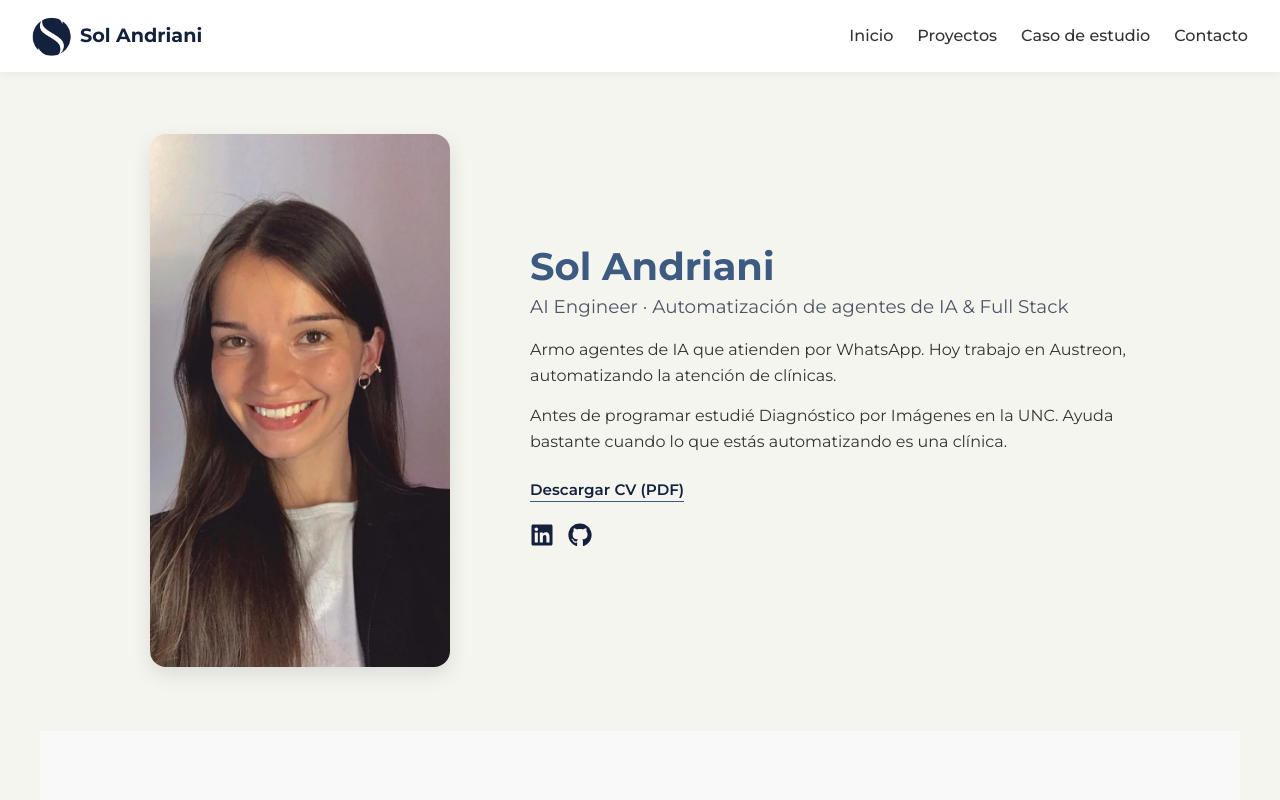
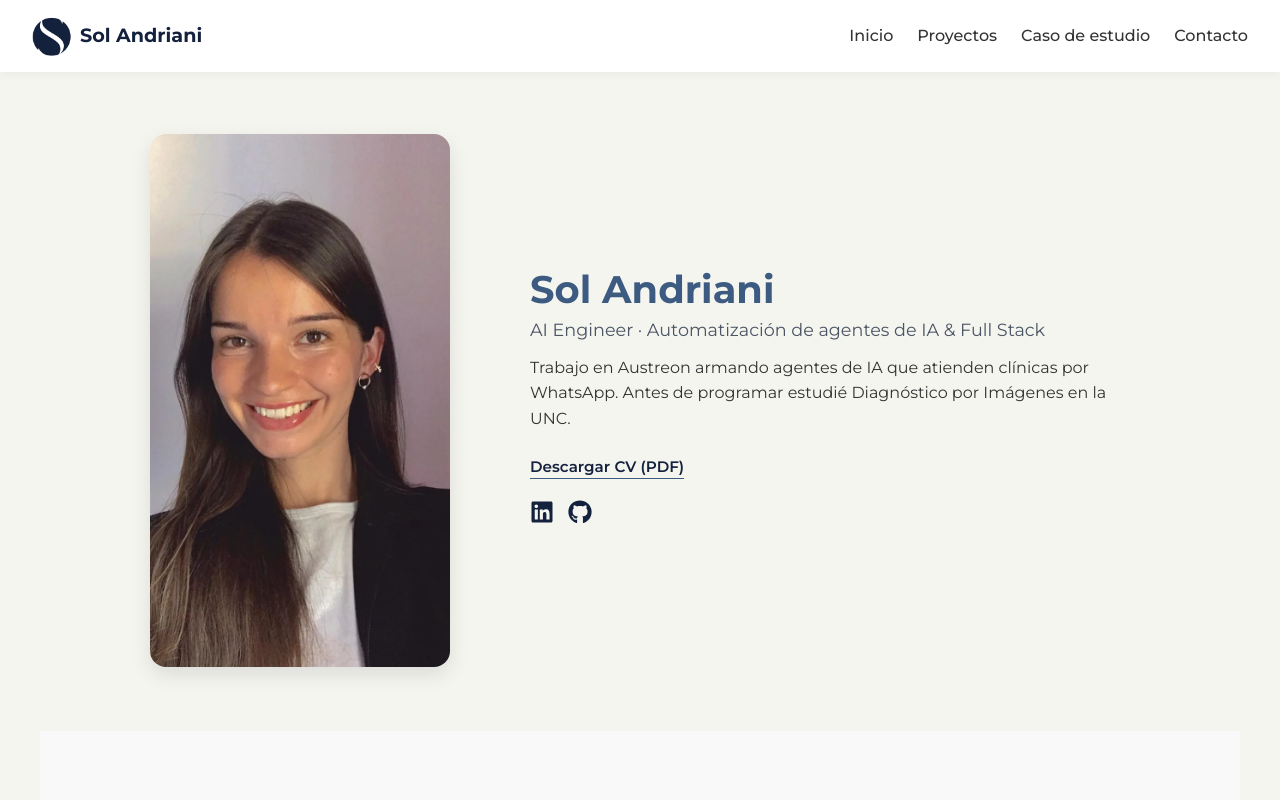
Before and after one commit to SolAndriani/portafolio-sol-andriani, a React (Create React App) app: page / in a window 1280 px wide. Shown: the top 800 px of the page. Built offline with nearby package versions, Linux system fonts and the light colour scheme.

Commit message:
Acorto el hero a un parrafo

```diff
--- a/src/components/Presentacion.css
+++ b/src/components/Presentacion.css
@@ -52,9 +52,9 @@
 }
 
 .texto-presentacion h2 {
-  font-size: 1.15rem;
+  font-size: 1.1rem;
   color: #4B5563;
-  margin-bottom: 1.1rem;
+  margin-bottom: 0.8rem;
   line-height: 1.35;
   font-weight: 400;
 }
--- a/src/components/Presentacion.jsx
+++ b/src/components/Presentacion.jsx
@@ -18,12 +18,8 @@ export default function Presentacion() {
           <h1><span>Sol Andriani</span></h1>
           <h2>AI Engineer · Automatización de agentes de IA & Full Stack</h2>
           <p>
-            Armo agentes de IA que atienden por WhatsApp. Hoy trabajo en Austreon,
-            automatizando la atención de clínicas.
-          </p>
-          <p>
-            Antes de programar estudié Diagnóstico por Imágenes en la UNC. Ayuda
-            bastante cuando lo que estás automatizando es una clínica.
+            Trabajo en Austreon armando agentes de IA que atienden clínicas por
+            WhatsApp. Antes de programar estudié Diagnóstico por Imágenes en la UNC.
           </p>
 
           <p className="hero-cv">
```
